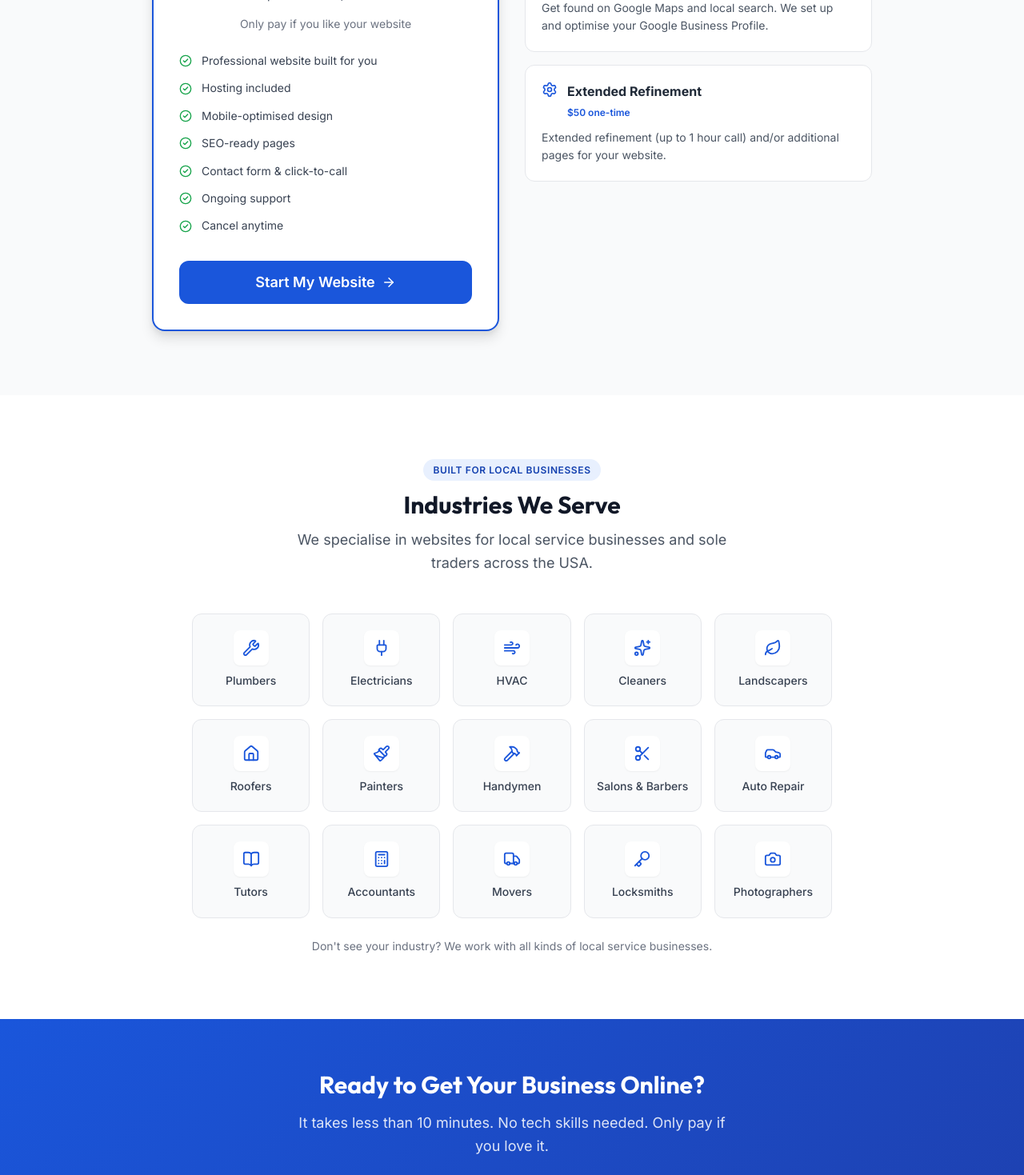
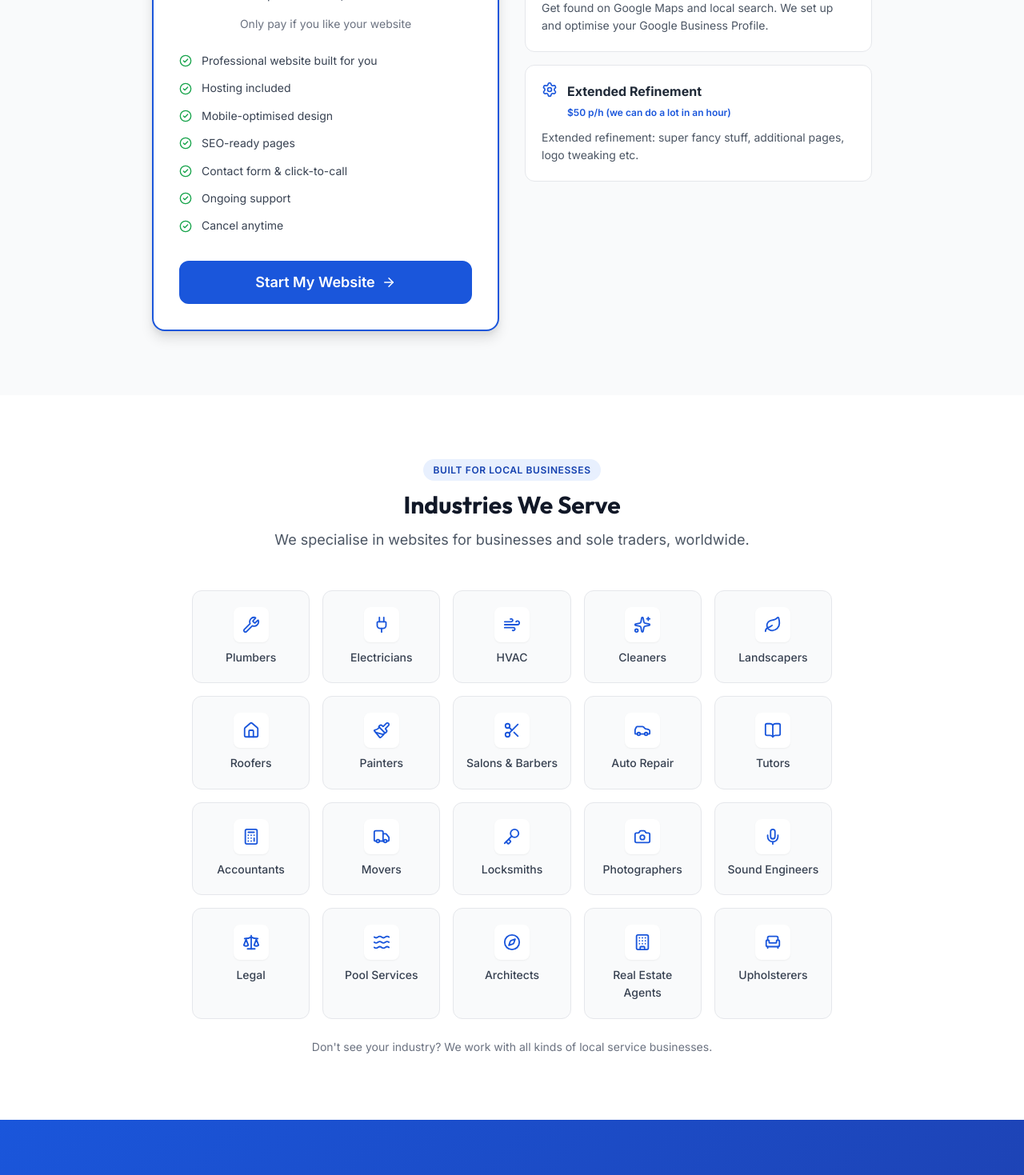
Before and after one commit to DAGarnish/proservice, a Next.js app: page / in a window 1280 px wide. Shown: the part 2260-3729 px from the top of the page at 80% size. Built offline with nearby package versions, Linux system fonts and the light colour scheme.

Commit message:
Update homepage copy, industries list, and pricing details

```diff
--- a/app/page.tsx
+++ b/app/page.tsx
@@ -6,7 +6,8 @@ import {
   ArrowRight, CheckCircle2, Zap, FileText, Eye, Globe, Star,
   ShieldCheck, Phone, DollarSign, ChevronDown, Wrench, Paintbrush,
   Droplets, Leaf, Scissors, Car, BookOpen, Calculator, Hammer,
-  Plug, Wind, Home, Sparkles, Truck, Key, Camera, Settings, RefreshCw
+  Plug, Wind, Home, Sparkles, Truck, Key, Camera, Settings, RefreshCw,
+  Mic, Scale, Waves, Compass, Building, Armchair
 } from 'lucide-react';
 import styles from './page.module.css';
 
@@ -240,10 +241,10 @@ function PricingSection() {
                 <Settings size={20} color="var(--color-primary)" />
                 <div>
                   <strong>Extended Refinement</strong>
-                  <span className={styles.addOnPrice}>$50 one-time</span>
+                  <span className={styles.addOnPrice}>$50 p/h (we can do a lot in an hour)</span>
                 </div>
               </div>
-              <p>Extended refinement (up to 1 hour call) and/or additional pages for your website.</p>
+              <p>Extended refinement: super fancy stuff, additional pages, logo tweaking etc.</p>
             </div>
           </div>
         </div>
@@ -262,7 +263,6 @@ function IndustriesSection() {
     { icon: <Leaf size={22} />, name: 'Landscapers' },
     { icon: <Home size={22} />, name: 'Roofers' },
     { icon: <Paintbrush size={22} />, name: 'Painters' },
-    { icon: <Hammer size={22} />, name: 'Handymen' },
     { icon: <Scissors size={22} />, name: 'Salons & Barbers' },
     { icon: <Car size={22} />, name: 'Auto Repair' },
     { icon: <BookOpen size={22} />, name: 'Tutors' },
@@ -270,6 +270,12 @@ function IndustriesSection() {
     { icon: <Truck size={22} />, name: 'Movers' },
     { icon: <Key size={22} />, name: 'Locksmiths' },
     { icon: <Camera size={22} />, name: 'Photographers' },
+    { icon: <Mic size={22} />, name: 'Sound Engineers' },
+    { icon: <Scale size={22} />, name: 'Legal' },
+    { icon: <Waves size={22} />, name: 'Pool Services' },
+    { icon: <Compass size={22} />, name: 'Architects' },
+    { icon: <Building size={22} />, name: 'Real Estate Agents' },
+    { icon: <Armchair size={22} />, name: 'Upholsterers' },
   ];
 
   return (
@@ -279,7 +285,7 @@ function IndustriesSection() {
           <span className="badge badge-primary">Built for local businesses</span>
           <h2>Industries We Serve</h2>
           <p className={styles.sectionSubtitle}>
-            We specialise in websites for local service businesses and sole traders across the USA.
+            We specialise in websites for businesses and sole traders, worldwide.
           </p>
         </div>
         <div className={styles.industriesGrid}>
```
